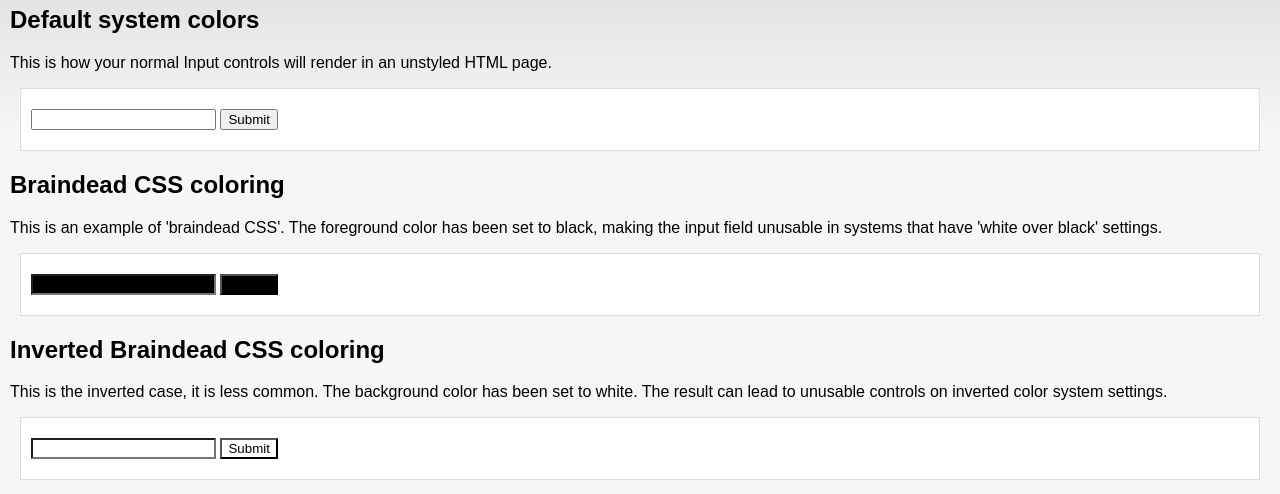
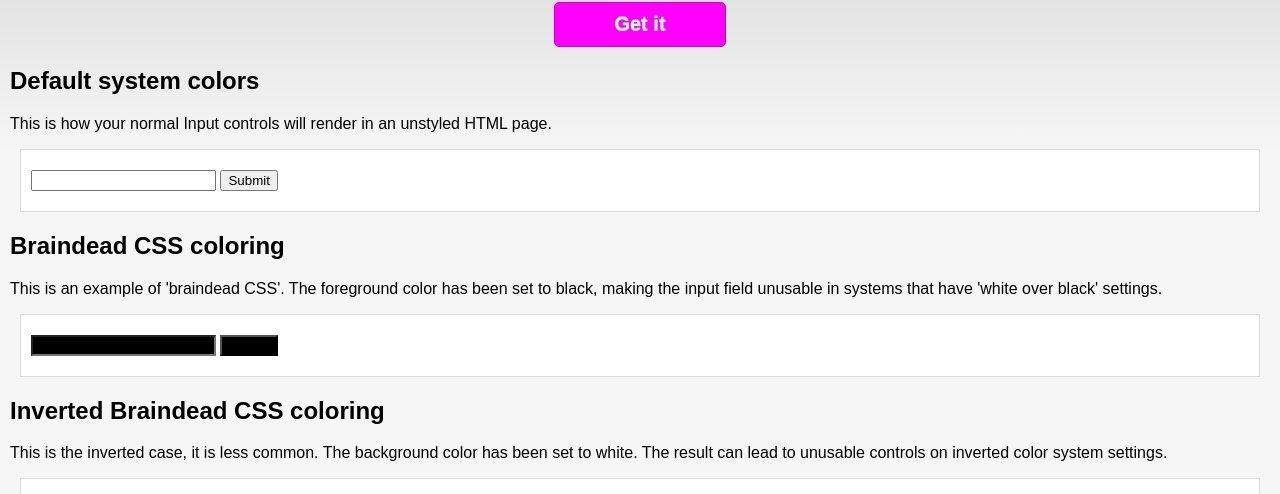
Before and after one commit to jjdelc/Magenta-CSS, a plain HTML site: page index.html in a window 1280 px wide. Shown: the part 52-546 px from the top of the page. Drawn offline with Linux system fonts and the light colour scheme.

Commit message:
Get it button

```diff
--- a/index.html
+++ b/index.html
@@ -46,10 +46,36 @@ color: #CCC;
 text-shadow: 0 1px 0 #FFF;
 font-size: 12px;
 }
+#get-it {
+text-align: center;
+}
+#get-it a:hover {
+background-image: -moz-linear-gradient(top, rgba(0,0,0,0) 0, rgba(0,0,0,0.25) 100%);
+background-image: -webkit-gradient(linear, left top, left bottom, color-stop(0, #rgba(0,0,0,0)), color-stop(100%, rgba(0,0,0,0.25)));
+}
+#get-it a {
+display: inline-block;
+text-align: center;
+width: 150px;
+font-size: 20px;
+font-weight: bold;
+background: #F0F;
+color: #FFF;
+text-shadow: 0 -1px 0 #AAA;
+border: 1px solid #C0C;
+-webkit-border-radius: 5px;
+-moz-border-radius: 5px;
+border-radius: 5px;
+padding: 10px;
+background-image: -moz-linear-gradient(top, rgba(0,0,0,0) 0, rgba(0,0,0,0.25) 50%);
+background-image: -webkit-gradient(linear, left top, left bottom, color-stop(0, #rgba(0,0,0,0)), color-stop(25%, rgba(0,0,0,0.25)));
+text-decoration: none;
+}
 </style>
 </head>
 <body>
 <h1>Magenta CSS Framework</h1>
+<p id="get-it"><a href="https://github.com/jjdelc/Magenta-CSS" title="Find me in Github">Get it</a></p>
 <section id="default">
 <h2>Default system colors</h2>
 <p>This is how your normal Input controls will render in an unstyled HTML page.</p>
```
